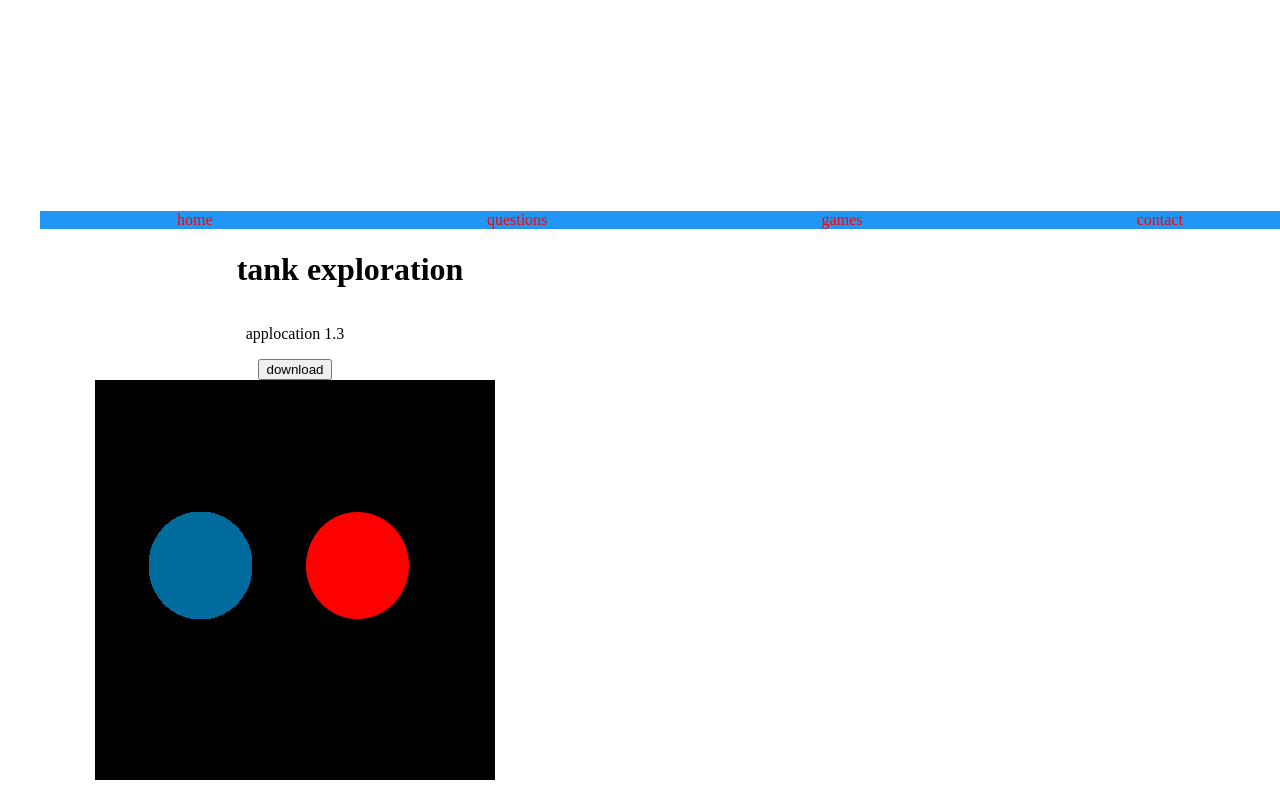
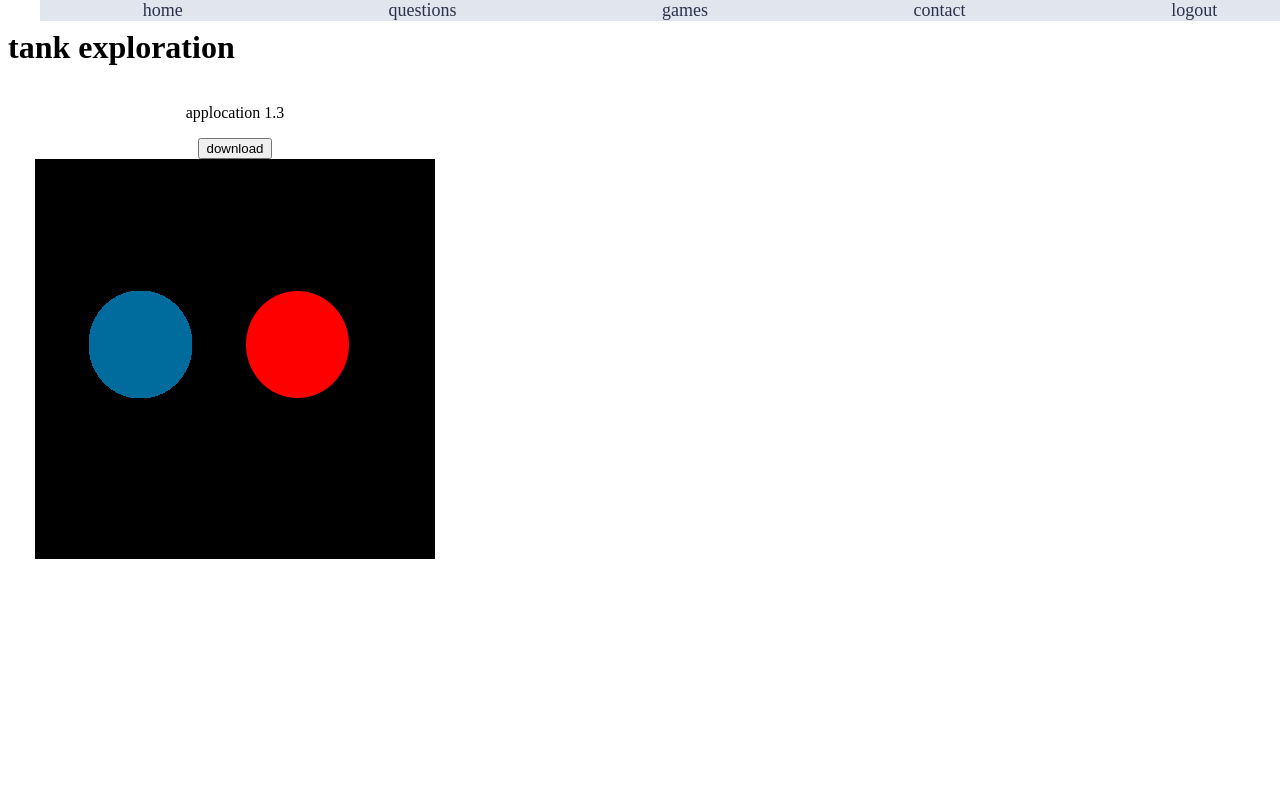
Before and after one commit to Epicnoob1004/-epicnoobstudios, a plain HTML site: page space exploration.html in a window 1280 px wide. Drawn offline with Linux system fonts and the light colour scheme.

Commit message:
fix bugs

```diff
--- a/space exploration.html
+++ b/space exploration.html
@@ -6,36 +6,54 @@
 <body oncontextmenu="return false">
 
 <ul id= "id">
-<div class="grid-container2">
-	<div class="item">
+<div class="grid-container4">
+	<div class="grid-item">
+		<a href="index2.html">
 <li id="li1">
-	<a href="index.html">
+
 		home
-	</a>
+
 </li>
+</a>
 </div>
-<div class="item">
+<div class="grid-item">
+	<a href="questions 2.html">
 <li id="li2">
-	<a href="questions.html">
 		questions
-	</a>
 </li>
+</a>
 </div>
-<div class="item">
+<div class="grid-item">
+	<a href="games 2.html">
 <li id="li3">
-	<a href="games.html">
+
 		games
-	</a>
+
 </li>
+</a>
 </div>
-<div class="item">
+<div class="grid-item">
+	<a href="contact 2.html">
 <li id="li4">
-	<a href="contact.html">
+
 		contact
-	</a>
+
 </li>
+</a>
 </div>
+
+<div class="grid-item">
+<a href="index.html">
+<li id="li4">
+
+		logout
+
+</li>
+</a>
 </div>
+
+
+</ul>
 	<div class="grid-container">
 		<div class="grid-item">
 		<h1>tank exploration</h1>
@@ -59,10 +77,10 @@
 </audio>-->
 
 <style type="text/css">
-.container{
-	display:grid;
-	grid-template-columns: auto auto;
-}
+
+ul{
+			font-size: large;
+		}
 .span{
 	grid-column-start: 1;
 	grid-column-end: 2;
@@ -84,7 +102,15 @@
 min-height: 100%;
 overflow: auto;
 		}
+			img {
+    box-sizing: border-box;
+    -moz-box-sizing: border-box;
+    -webkit-box-sizing: border-box;
+}
 
+img:hover {
+    border: 20px solid #C7CCDB;
+}
 		#id{
 			list-style-type:none;
 			vertical-align: top;
@@ -108,17 +134,61 @@ overflow: auto;
 			background-color:#2196f3;
 
 		}
-		  #li1:hover {
-      background-color: orange;
+
+		ul{
+			font-size: large;
+		}
+	 .container{
+	 	display: grid;
+	 	grid-template-columns: auto auto auto auto;
+	 }
+		 .item:hover{
+
+	 }
+	  #li1:hover {
+      background-color: #2A324B;
 		}
 		  #li2:hover {
-      background-color: orange;
+      background-color: #2A324B;
 		}
 		  #li3:hover {
-      background-color: orange;
+      background-color:#2A324B;
 		}
 		  #li4:hover {
-      background-color: orange;
+      background-color: #2A324B;
+		}
+		#li5:hover {
+         background-color: #2A324B;
+
+
+		}
+
+		.grid-container4{
+			display: grid;
+			grid-template-columns: auto auto auto auto auto;
+
+               position: fixed;
+                 top: 0;
+                 width: 100%;
+
+			background-color:#E1E5EE;
+
+
+		}
+		a{
+			color:#2A324B;
+			text-decoration: none;
+		}
+		a:hover{
+			color:#C7CCDB;
+			text-decoration: none;
+		}
+		#id{
+			list-style-type:none;
+        text-align: center;
+		}
+		#test{
+			float-top :-100;
 		}
 		</style>
 
```
Also changed, not shown: contact 2.html (+4 -0 lines), contact.html (+4 -0 lines), games 2.html (+15 -0 lines), games.html (+33 -24 lines), index.html (+3 -0 lines), index2.html (+3 -0 lines), questions 2.html (+3 -0 lines), questions.html (+5 -0 lines).
